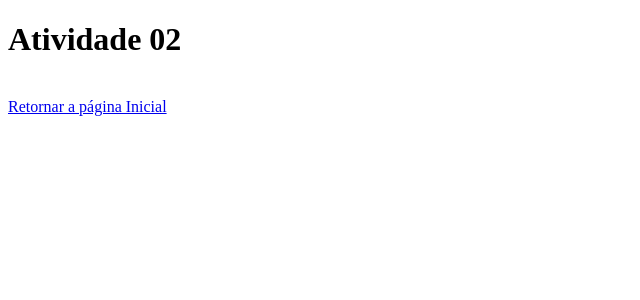
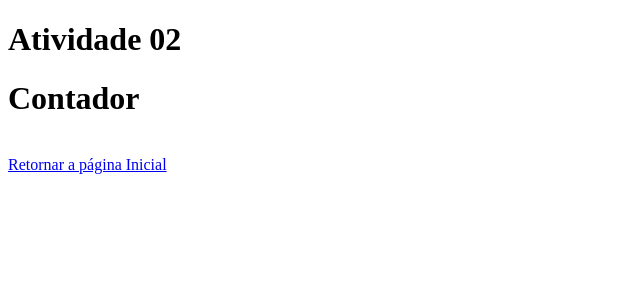
Before and after one commit to caioramineli/react-fatec, a React (Create React App) app: page /atividade02 in a window 1280 px wide. Shown: the top 300 px of the page, without its empty margins (0-640 px from the left). Built offline with nearby package versions, Linux system fonts and the light colour scheme.

Commit message:
contador criado

```diff
--- a/src/components/atividade02/Atividade02.jsx
+++ b/src/components/atividade02/Atividade02.jsx
@@ -1,11 +1,11 @@
-// import Contador from "./Contador";
+import Contador from "./Contador";
 import { Link } from 'react-router-dom';
 
 export default function Atividade01() {
     return (
         <>
             <h1>Atividade 02</h1>
-            {/* <Contador /> */}
+            <Contador />
             <br />
             <Link to="/">Retornar a página Inicial</Link>
         </>
--- /dev/null
+++ b/src/components/atividade02/Contador.jsx
@@ -0,0 +1,7 @@
+export default function Contador() {
+    return (
+        <>
+            <h1>Contador</h1>
+        </>
+    )
+}
```
